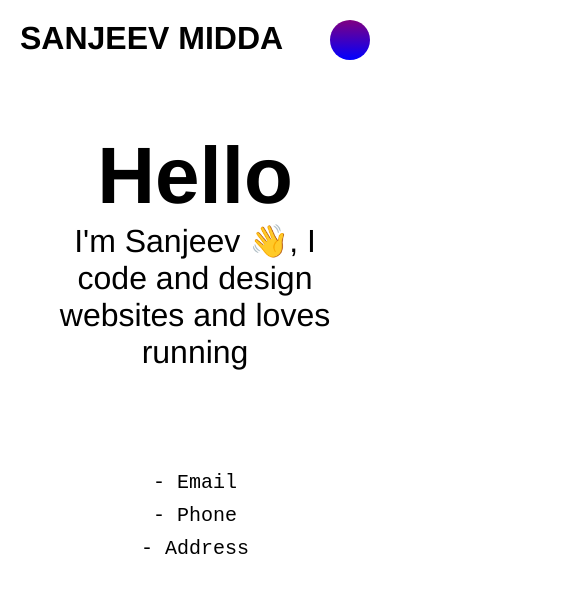
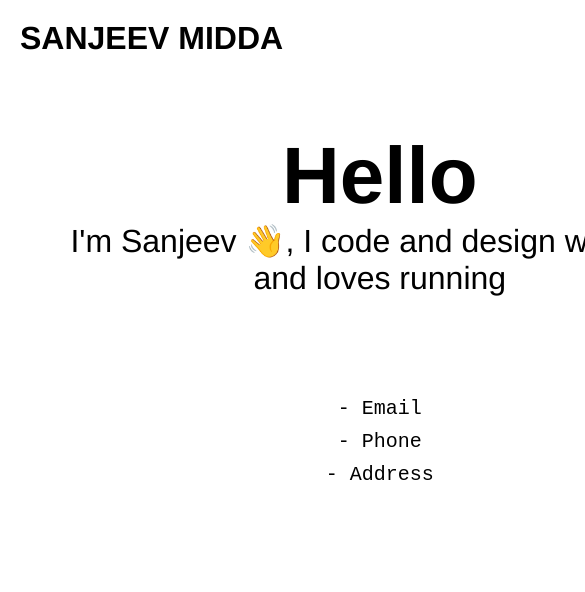
Before and after one commit to sanjeev-midda/sanjeev-midda.github.io, a plain HTML site: page index.html in a window 390 px wide. Shown: the top 592 px of the page, 585 px wide, since content can reach past the window. Drawn offline with Linux system fonts and the light colour scheme.

Commit message:
Update styles.css

```diff
--- a/styles.css
+++ b/styles.css
@@ -93,4 +93,9 @@ p {
     /* font-size: 300px; */
     font-size: 5em;
 }
+
+     body {
+            height:90vh;
+            width:90vh;
+        }
 }
```
